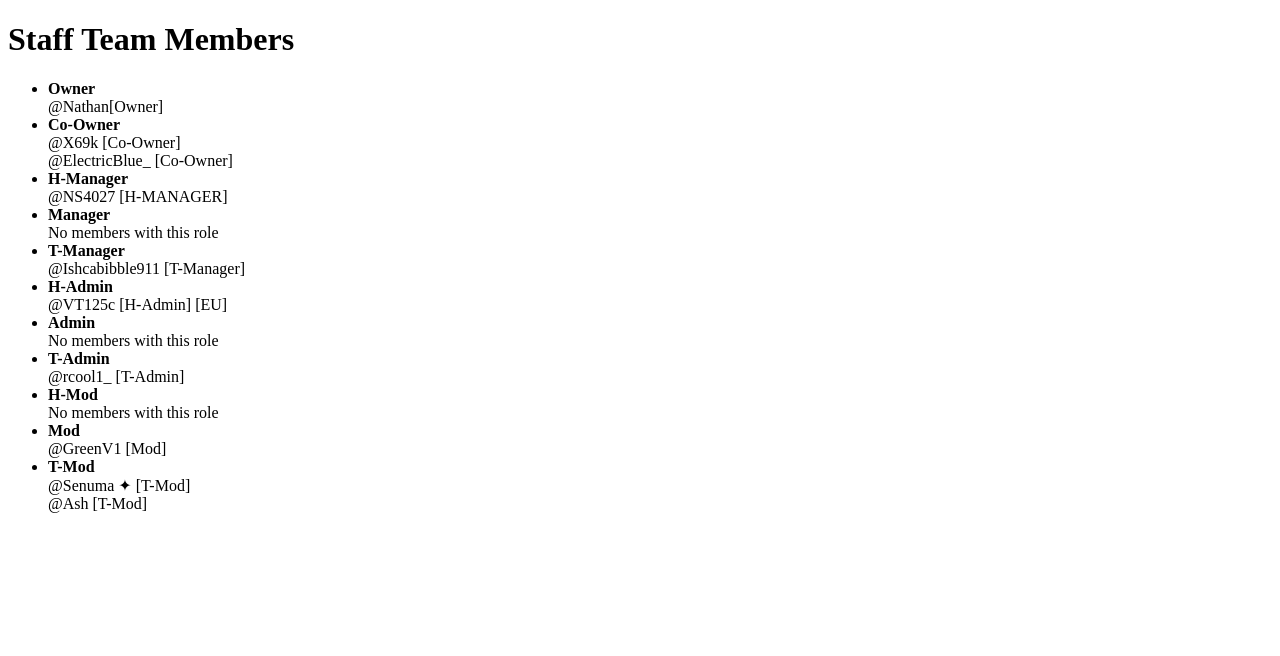
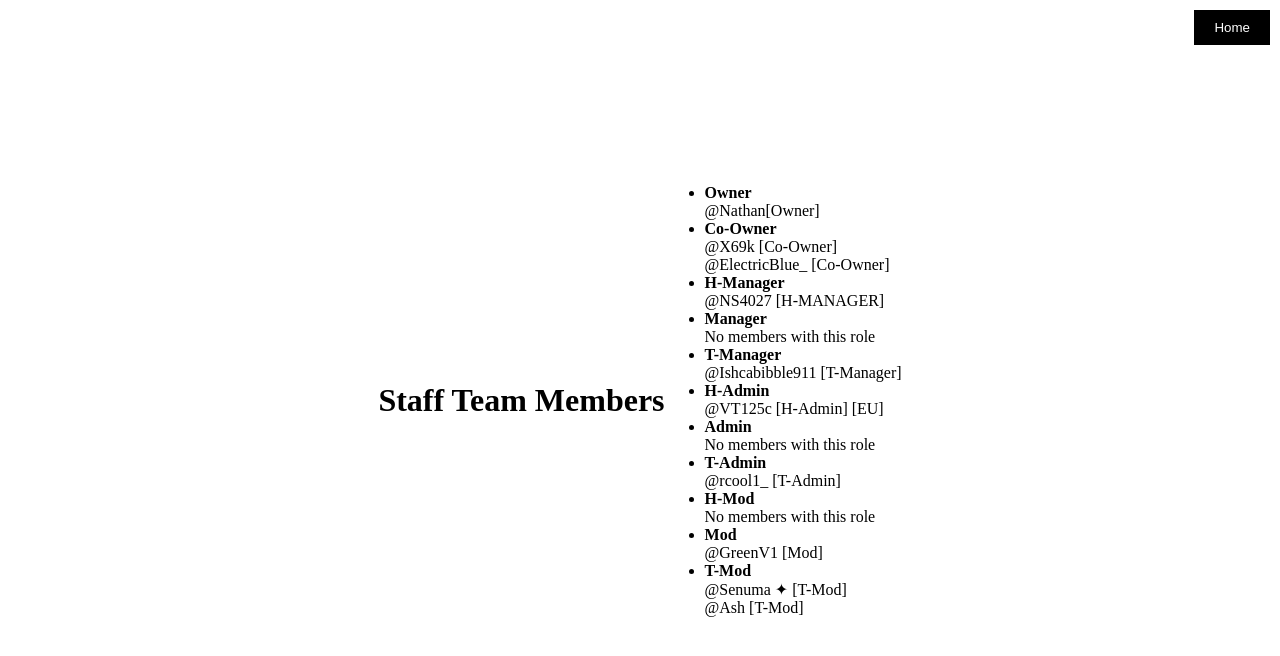
Before and after one commit to SkyblockIsLife/skyblockislife.github.io, a plain HTML site: page StaffTeam.html in a window 1280 px wide. Drawn offline with Linux system fonts and the light colour scheme.

Commit message:
Added some smaller touches just to ensure they look alright

```diff
--- a/StaffTeam.html
+++ b/StaffTeam.html
@@ -1,9 +1,33 @@
 <!DOCTYPE html>
 <html>
+
 <head>
     <title>Staff Team Members</title>
+    <style>
+        body {
+            display: flex;
+            justify-content: center;
+            align-items: center;
+            height: 100vh;
+            margin: 0;
+        }
+
+        .home-button {
+            position: absolute;
+            top: 10px;
+            right: 10px;
+            background-color: black;
+            color: white;
+            padding: 10px 20px;
+            border: none;
+            cursor: pointer;
+
+        }
+    </style>
 </head>
+
 <body>
+    <button class="home-button" onclick="window.location.href='index.html'">Home</button>
     <h1>Staff Team Members</h1>
     <ul>
         <li>
@@ -68,4 +92,5 @@
         </li>
     </ul>
 </body>
+
 </html>
```
Also changed, not shown: index.html (+1 -1 lines), styles.css (+8 -0 lines).
